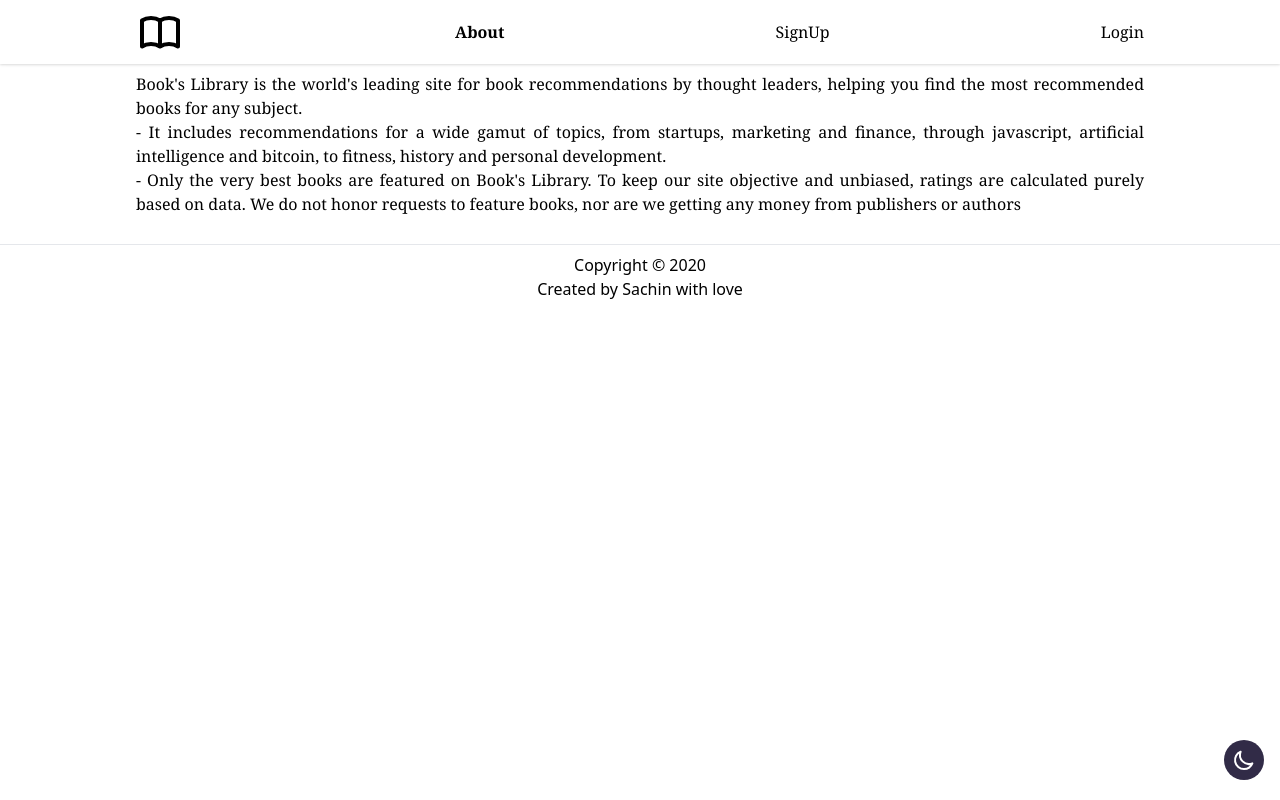
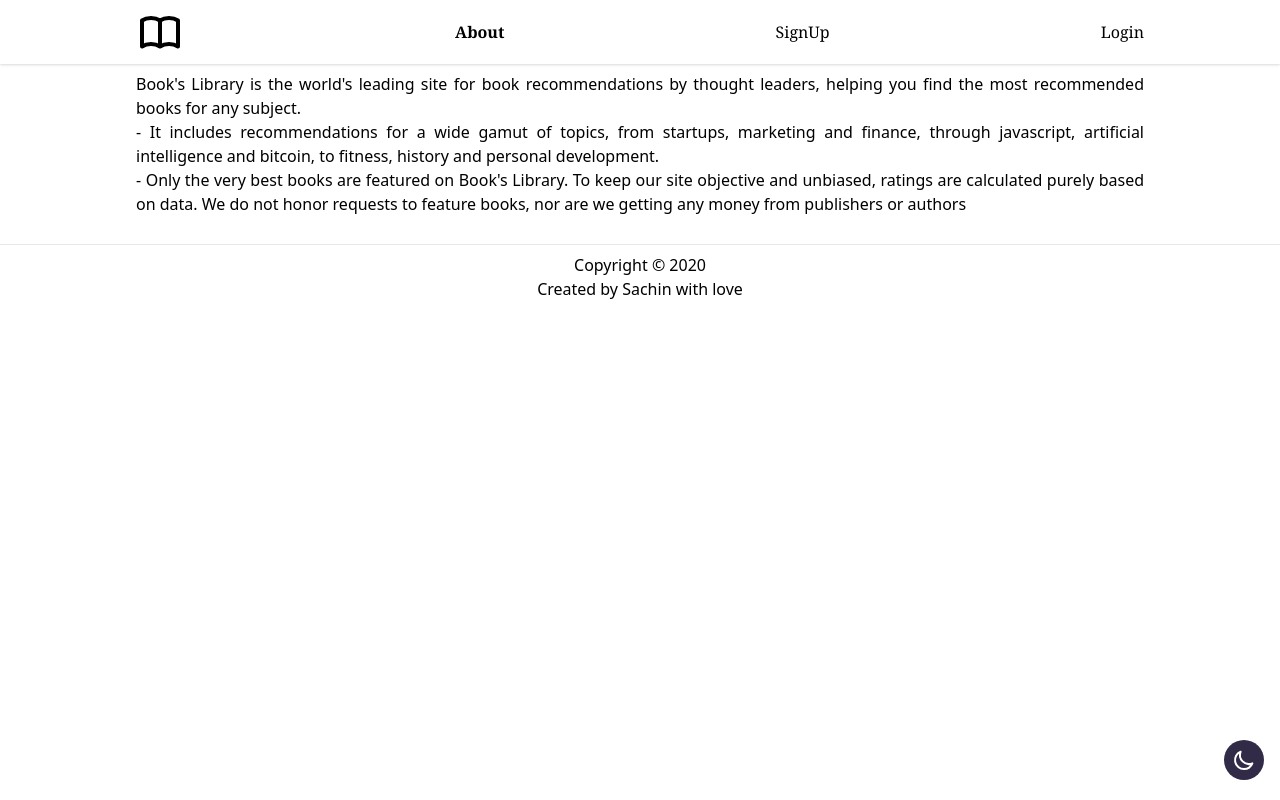
Before and after one commit to sachingowdaac/Digital-Library, a React (Create React App) app: page /about in a window 1280 px wide. Built offline with nearby package versions, Linux system fonts and the light colour scheme; no server answers.

Commit message:
Images lazy loading

```diff
--- a/src/components/About.js
+++ b/src/components/About.js
@@ -2,7 +2,7 @@ import React from 'react';
 
 const About = () => {
   return (
-    <div className="container-about min-h-0 mt-16 font-serif mb-5 p-2 justify-center justify-items-center text-justify w-4/5 mx-auto">
+    <div className="min-h-0 mt-16 mb-5 p-2 justify-center items-center text-justify w-4/5 mx-auto">
       <p>
         Book's Library is the world's leading site for book recommendations by
         thought leaders, helping you find the most recommended books for any
--- a/src/components/Home.js
+++ b/src/components/Home.js
@@ -37,7 +37,8 @@ const Home = ({ books }) => {
           >
             <div>
               <img
-                className="object-fit h-64 w-full overflow-hidden"
+                loading="lazy"
+                className="object-fit h-64 w-80 md:w-48 overflow-hidden"
                 src={imageLink}
                 alt={author}
               />
```
